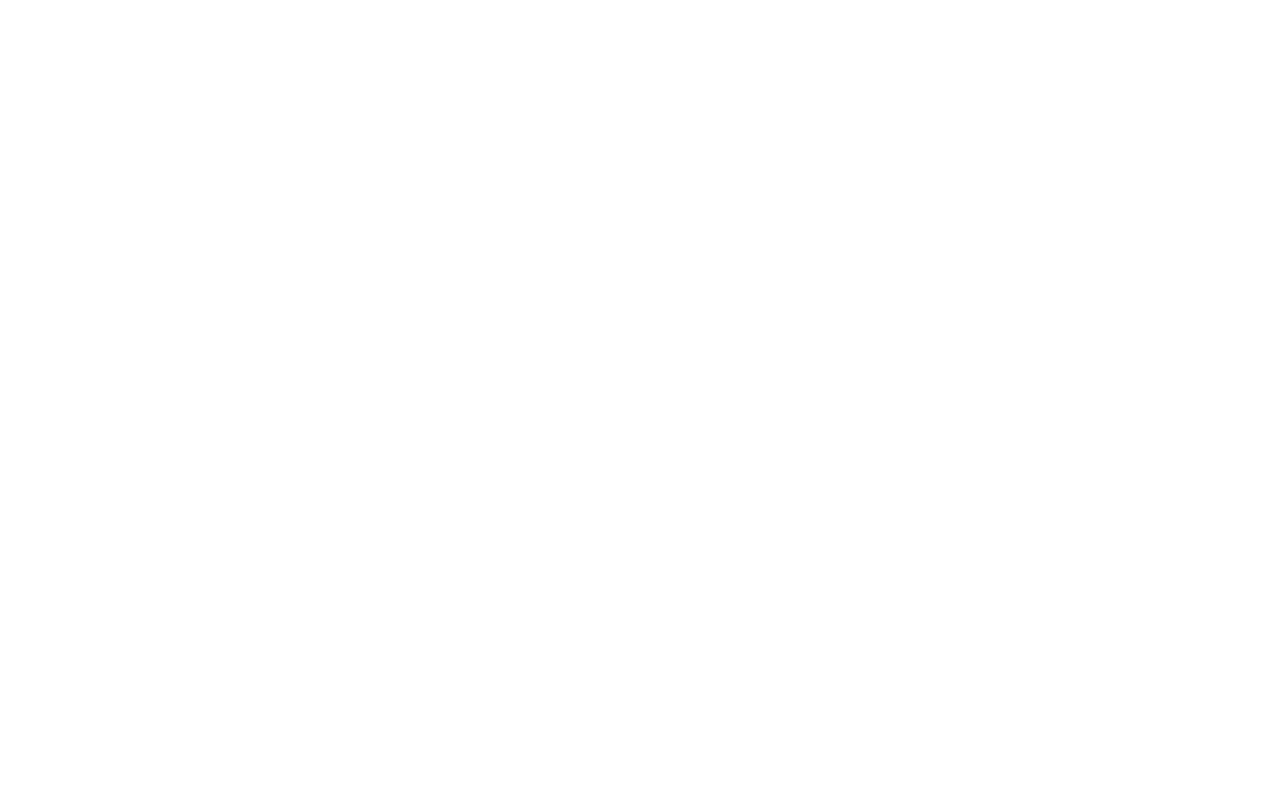
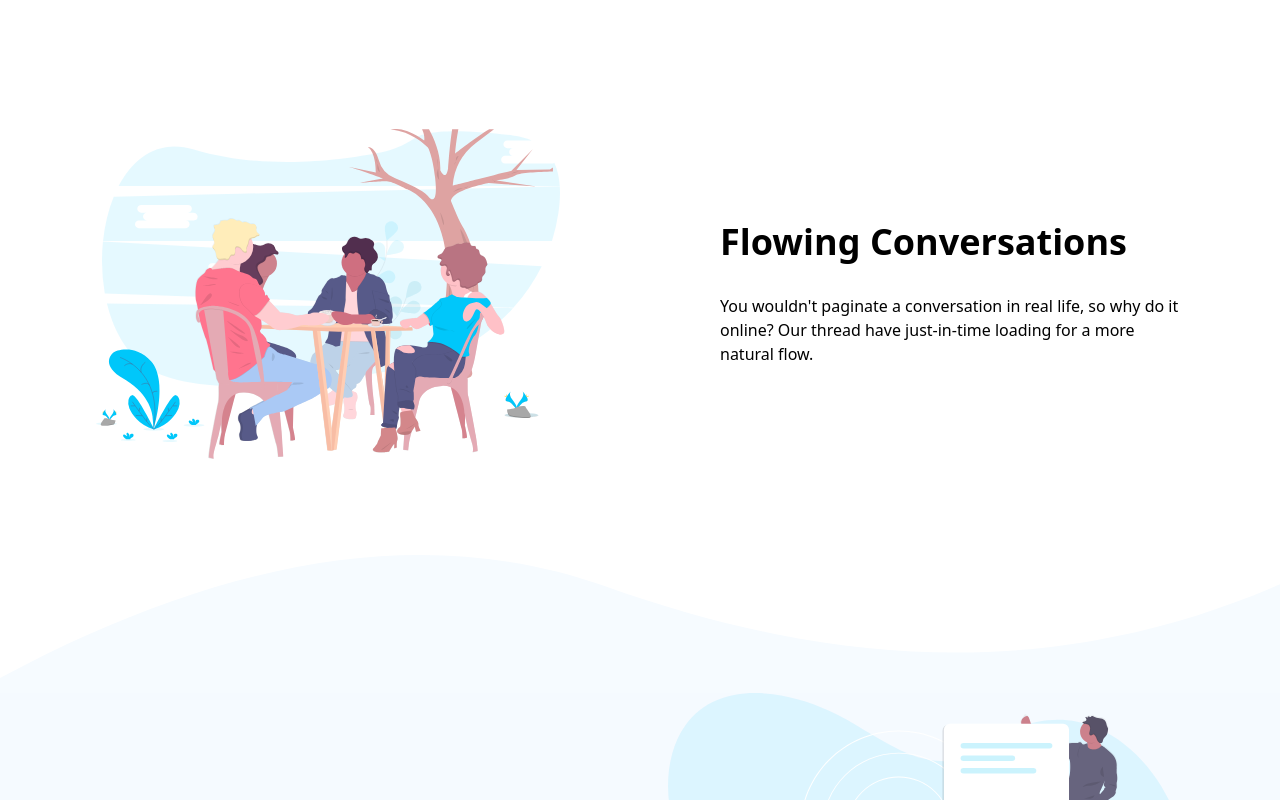
Before and after one commit to pxycknomdictator/HuddleLandingPage, a React (Vite) app: page / in a window 1280 px wide. Shown: the part 2160-2960 px from the top of the page. Before the commit the page ends 2145 px from the top, so only its background shows below. Built offline with nearby package versions, Linux system fonts and the light colour scheme.

Commit message:
add users section

```diff
--- a/src/App.jsx
+++ b/src/App.jsx
@@ -6,6 +6,19 @@ import message from "/images/icon-messages.svg";
 import CommunityStatus from "./components/CommunityStatus";
 import IllustrationSection from "./components/IllustrationSection";
 import conversation from "/images/illustration-grow-together.svg";
+import users from "/images/illustration-your-users.svg";
+
+import bg_Desktop_Top from "/images/bg-top-desktop-1.svg";
+import bg_Desktop_Bottom from "/images/bg-bottom-desktop-1.svg";
+import bg_Mobile_Top from "/images/bg-top-mobile-1.svg";
+import bg_Mobile_Bottom from "/images/bg-bottom-mobile-1.svg";
+
+import bg_Desktop_Top2 from "/images/bg-top-desktop-2.svg";
+import bg_Desktop_Bottom2 from "/images/bg-bottom-desktop-2.svg";
+import bg_Mobile_Top2 from "/images/bg-top-mobile-2.svg";
+import bg_Mobile_Bottom2 from "/images/bg-bottom-mobile-2.svg";
+
+import FlowingSection from "./components/FlowingSection";
 
 const App = () => {
   return (
@@ -25,9 +38,23 @@ const App = () => {
         />
       </section>
       <IllustrationSection
+        bg_Desktop_Top={bg_Desktop_Top}
+        bg_Desktop_Bottom={bg_Desktop_Bottom}
+        bg_Mobile_Top={bg_Mobile_Top}
+        bg_Mobile_Bottom={bg_Mobile_Bottom}
         illustration={conversation}
         heading="Grow Together"
         description="Generate meaningful discussions with your audience and build a strong, loyal community. Think of the insightful conversations you miss out on with a feedback form."
+      />
+      <FlowingSection />
+      <IllustrationSection
+        bg_Desktop_Top={bg_Desktop_Top2}
+        bg_Desktop_Bottom={bg_Desktop_Bottom2}
+        bg_Mobile_Top={bg_Mobile_Top2}
+        bg_Mobile_Bottom={bg_Mobile_Bottom2}
+        illustration={users}
+        heading="Your Users"
+        description="It takes no time at all to integrate Huddle with your app's authentication solution. This means, once signed in to your app, your users can start chatting immediately."
       />
     </>
   );
--- /dev/null
+++ b/src/components/FlowingSection.jsx
@@ -0,0 +1,22 @@
+import React from "react";
+import flowing from "/images/illustration-flowing-conversation.svg";
+
+const FlowingSection = () => {
+  return (
+    <section className="grid grid-cols-2 mt-36 place-items-center gap-[10rem] w-[85%] mx-auto">
+      <div>
+        <img width={"100%"} src={flowing} alt={flowing} />
+      </div>
+
+      <div>
+        <h3 className="text-4xl">Flowing Conversations</h3>
+        <article className="mt-8 font-normal">
+          You wouldn't paginate a conversation in real life, so why do it
+          online? Our thread have just-in-time loading for a more natural flow.
+        </article>
+      </div>
+    </section>
+  );
+};
+
+export default FlowingSection;
```
Also changed, not shown: src/components/IllustrationSection.jsx (+9 -5 lines), 1 other file (tests, documents, lock files or other folders).
